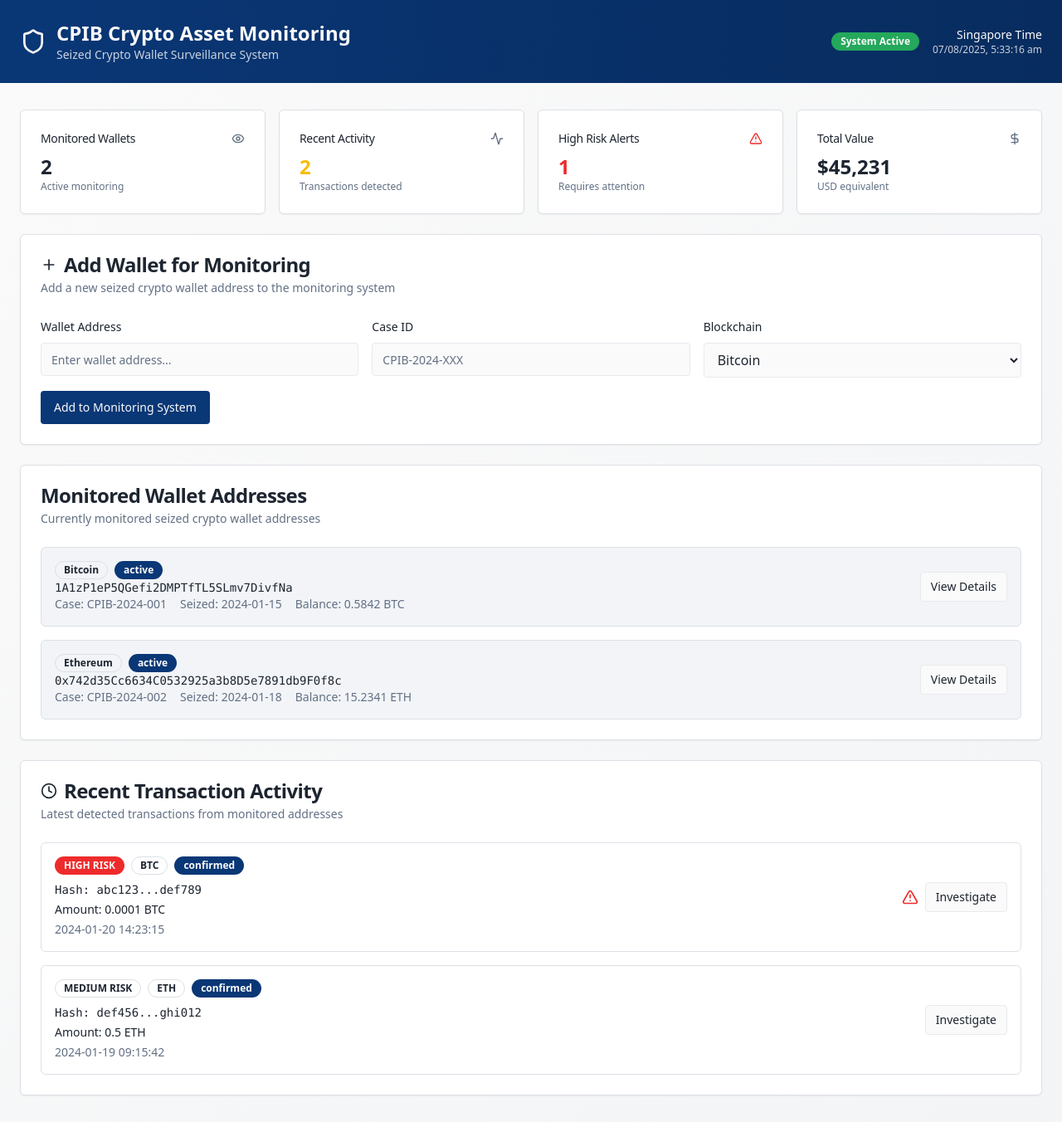
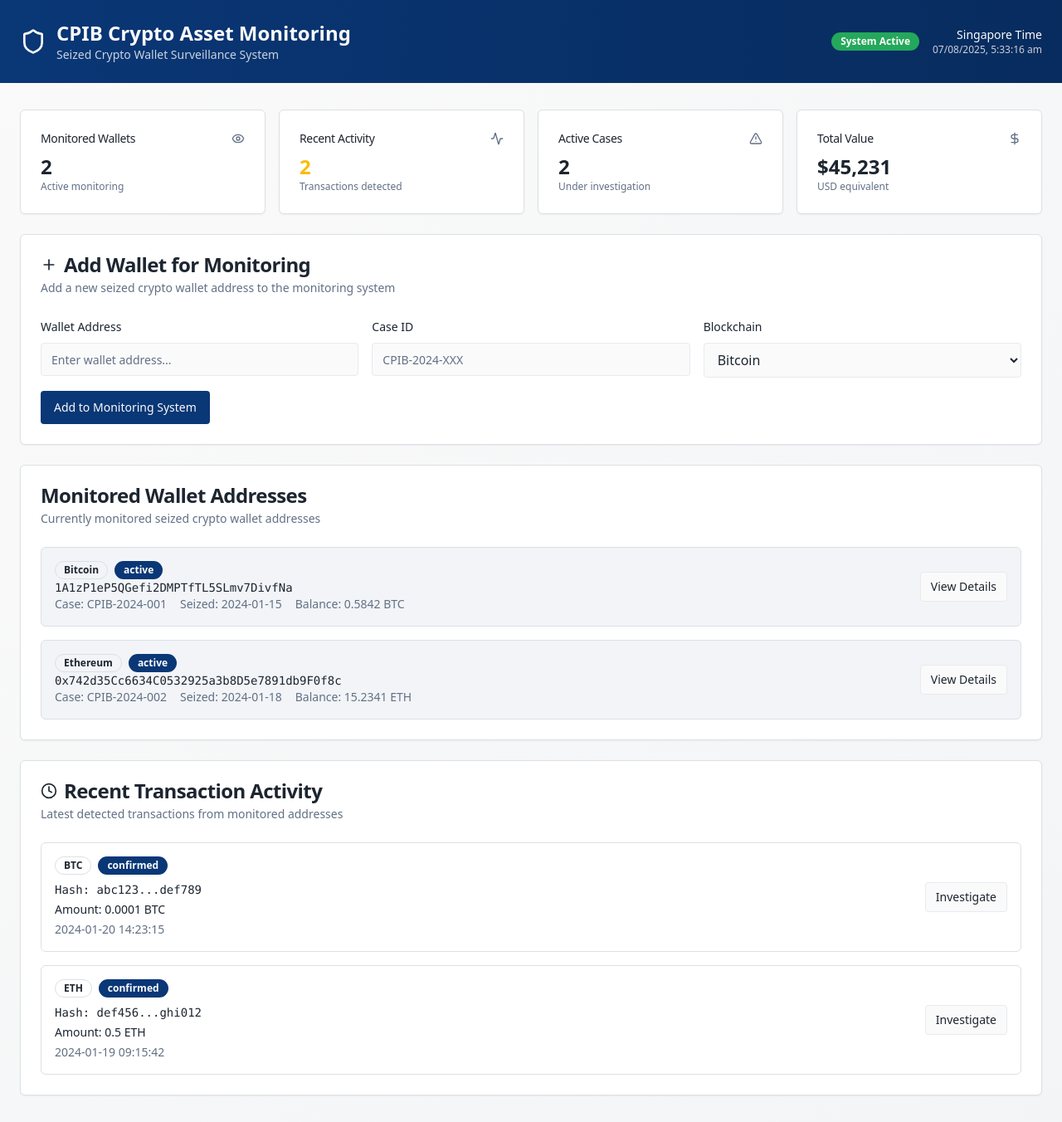
Before and after one commit to Kshitij0O7/sentinel-crypto-watch, a React (Vite) app: page / in a window 1280 px wide. Shown: the whole page at 83% size. Built offline with nearby package versions, Linux system fonts and the light colour scheme.

Commit message:
Remove risk-based alerts
Remove the risk-based alerts functionality from the crypto monitoring dashboard.

```diff
--- a/src/components/MonitoringDashboard.tsx
+++ b/src/components/MonitoringDashboard.tsx
@@ -27,7 +27,6 @@ interface Transaction {
   currency: string;
   timestamp: string;
   status: 'pending' | 'confirmed' | 'failed';
-  risk: 'low' | 'medium' | 'high';
 }
 
 const MonitoringDashboard = () => {
@@ -68,8 +67,7 @@ const MonitoringDashboard = () => {
       amount: "0.0001",
       currency: "BTC",
       timestamp: "2024-01-20 14:23:15",
-      status: "confirmed",
-      risk: "high"
+      status: "confirmed"
     },
     {
       id: "2",
@@ -79,8 +77,7 @@ const MonitoringDashboard = () => {
       amount: "0.5",
       currency: "ETH",
       timestamp: "2024-01-19 09:15:42",
-      status: "confirmed",
-      risk: "medium"
+      status: "confirmed"
     }
   ]);
 
@@ -103,14 +100,6 @@ const MonitoringDashboard = () => {
     setNewCaseId("");
   };
 
-  const getRiskBadgeVariant = (risk: string) => {
-    switch (risk) {
-      case 'high': return 'destructive';
-      case 'medium': return 'outline';
-      case 'low': return 'secondary';
-      default: return 'secondary';
-    }
-  };
 
   return (
     <div className="space-y-6">
@@ -144,13 +133,13 @@ const MonitoringDashboard = () => {
 
         <Card>
           <CardHeader className="flex flex-row items-center justify-between space-y-0 pb-2">
-            <CardTitle className="text-sm font-medium">High Risk Alerts</CardTitle>
-            <AlertTriangle className="h-4 w-4 text-destructive" />
+            <CardTitle className="text-sm font-medium">Active Cases</CardTitle>
+            <AlertTriangle className="h-4 w-4 text-muted-foreground" />
           </CardHeader>
           <CardContent>
-            <div className="text-2xl font-bold text-destructive">1</div>
+            <div className="text-2xl font-bold">2</div>
             <p className="text-xs text-muted-foreground">
-              Requires attention
+              Under investigation
             </p>
           </CardContent>
         </Card>
@@ -281,9 +270,6 @@ const MonitoringDashboard = () => {
               >
                 <div className="space-y-2">
                   <div className="flex items-center gap-2">
-                    <Badge variant={getRiskBadgeVariant(tx.risk)}>
-                      {tx.risk.toUpperCase()} RISK
-                    </Badge>
                     <Badge variant="outline">{tx.currency}</Badge>
                     <Badge variant={tx.status === 'confirmed' ? 'default' : 'secondary'}>
                       {tx.status}
@@ -300,9 +286,6 @@ const MonitoringDashboard = () => {
                   </div>
                 </div>
                 <div className="flex items-center gap-2 mt-4 md:mt-0">
-                  {tx.risk === 'high' && (
-                    <AlertTriangle className="h-5 w-5 text-destructive" />
-                  )}
                   <Button variant="outline" size="sm">
                     Investigate
                   </Button>
```
